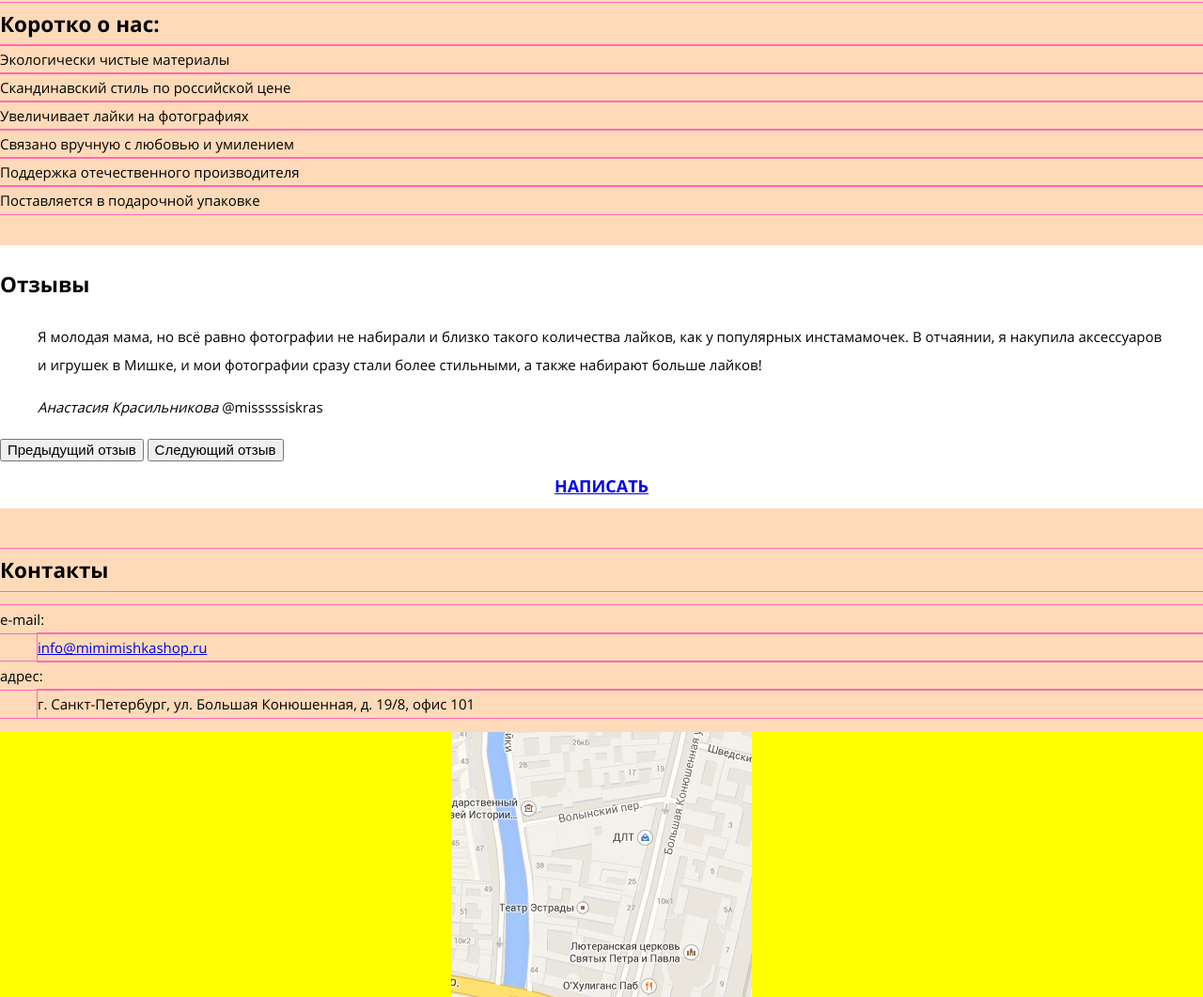
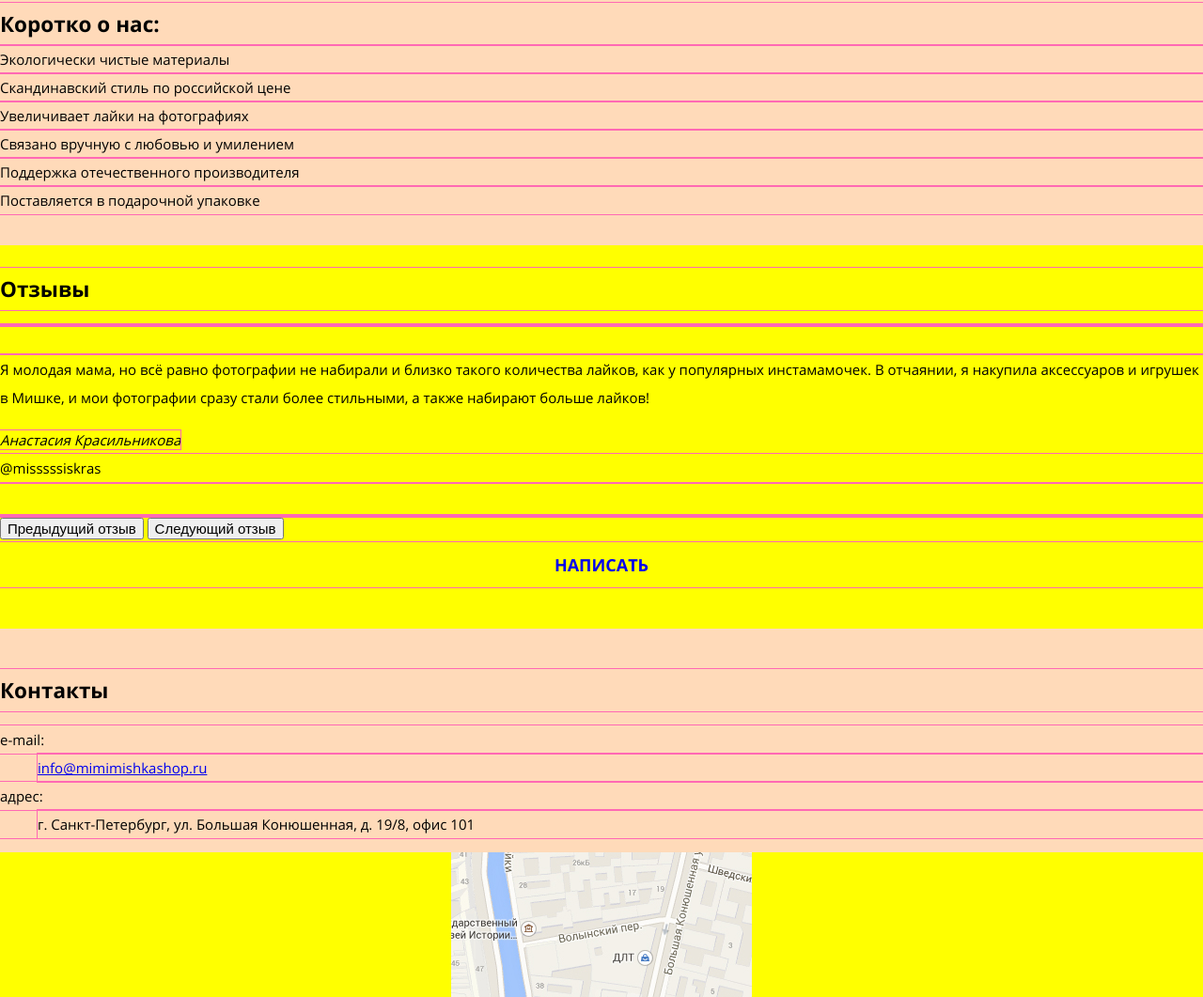
Before and after one commit to Elianta/84441-mishka, a website: page index.html in a window 1280 px wide. Shown: the part 1572-2633 px from the top of the page at 94% size. Drawn offline with nearby package versions, Linux system fonts and the light colour scheme; files that its build step writes are made by us from their sources; files whose address does not match are found by name.

Commit message:
Reviews block: styles added.

```diff
--- a/postcss/blocks/reviews.css
+++ b/postcss/blocks/reviews.css
@@ -1,31 +1,60 @@
 .reviews {
+  background-color: yellow;
+}
+.reviews__inner {
+  @mixin container;
+  box-sizing: border-box;
+  padding-top: 24px;
+  padding-bottom: 44px;
 
 }
-
-.reviews__inner {
-
+.reviews__title {
+  margin: 0;
+  margin-bottom: 18px;;
+  outline: 1px solid hotpink;
+}
+.reviews__list {
+  padding-top: 15px;
+  padding-bottom: 34px;
+  outline: 4px solid hotpink;
+}
+.reviews__item {
+  margin: 0;
+  outline: 2px solid hotpink;
+}
+.reviews__author-name {
+  outline: 1px solid hotpink;
+}
+.reviews__author-nickname {
+  display: block;
+  outline: 1px solid hotpink;
+}
+.reviews__btn {
+  text-decoration: none;
+  outline: 1px solid hotpink;
 }
 
-.reviews__title {
-
+@media (--tablet) {
+  .reviews__inner {
+    display: flex;
+    flex-wrap: wrap;
+    padding-top: 79px;
+    padding-bottom: 68px;
+  }
+  .reviews__title {
+    flex-grow: 1;
+  }
+  .reviews__list {
+    order: 2;
+  }
+  .reviews__btn {
+    order: 1;
+    align-self: flex-start;
+  }
 }
 
-.reviews__list {
-
+@media (--desktop) {
+  .reviews__inner {
+    padding-left: 175px;
+  }
 }
-
-.reviews__item {
-
-}
-
-.reviews__author-name {
-
-}
-
-.reviews__author-nickname {
-
-}
-
-.reviews__btn {
-
-}
```
